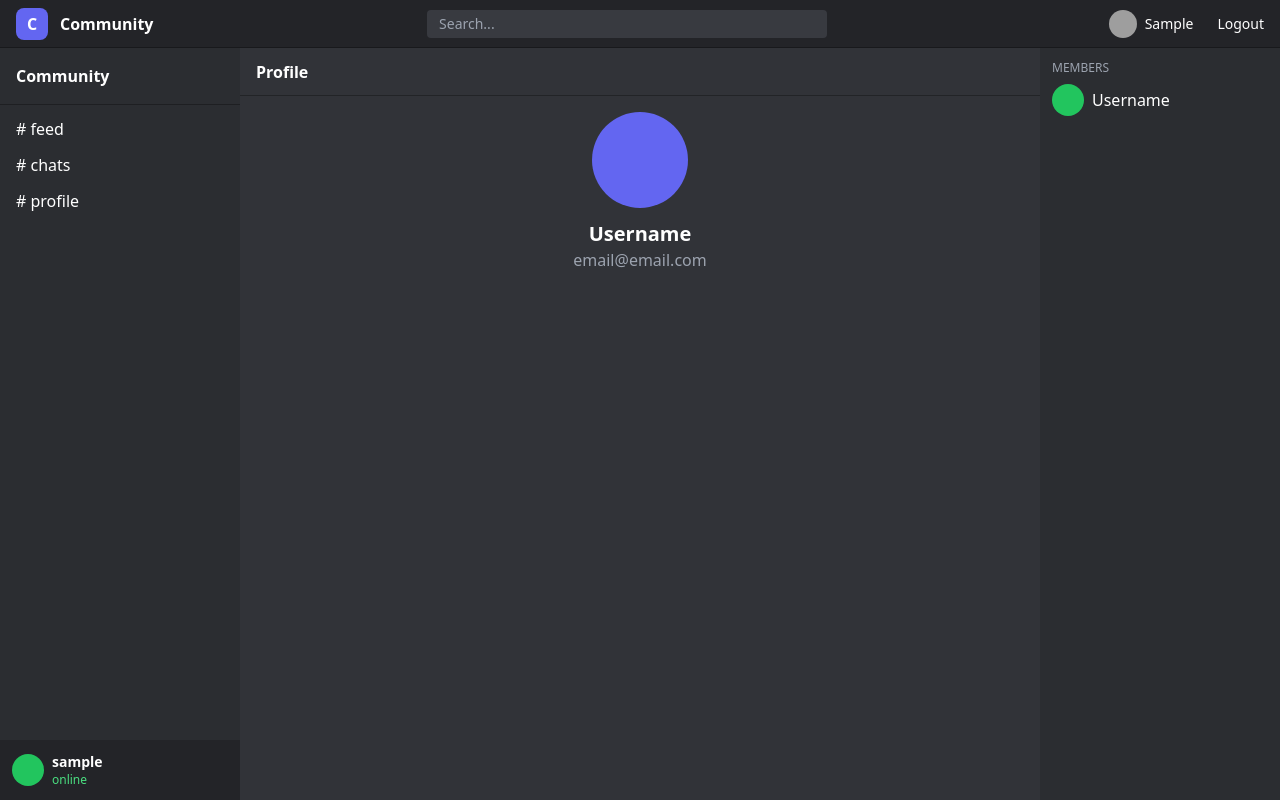
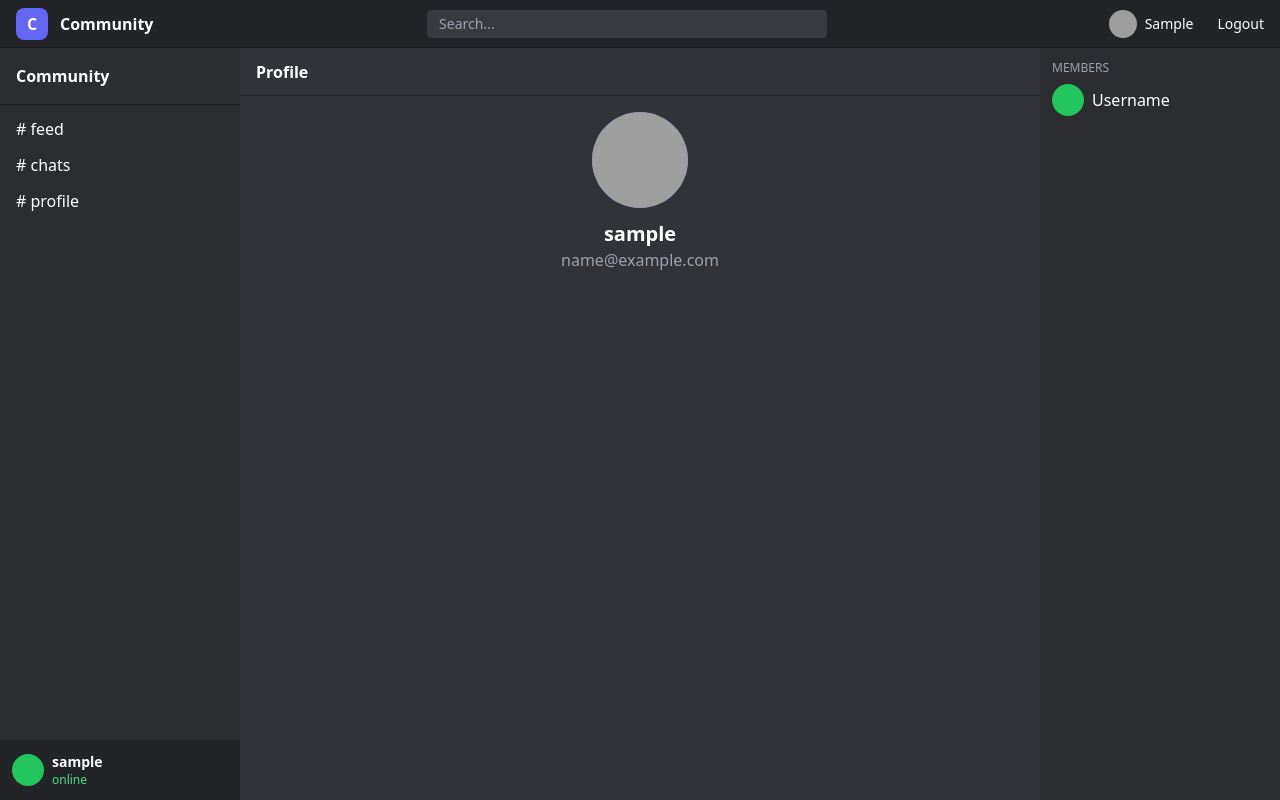
Before and after one commit to SinghAbh1shek/django_project, a Django app: page /users/profile/ in a window 1280 px wide. Run offline with Django 5.2, Linux system fonts and the light colour scheme; the visitor is signed in with stand-in values (Sample User, id 1); some libraries are stand-ins or nearby versions; grey boxes are pictures that could not be loaded.

Commit message:
added profile ui

```diff
--- a/03_community/templates/users/profile.html
+++ b/03_community/templates/users/profile.html
@@ -12,14 +12,27 @@ Profile
 
 <div class="flex flex-col items-center">
 
-<div class="w-24 h-24 bg-indigo-500 rounded-full mb-3"></div>
+<div class="w-24 h-24 bg-indigo-500 rounded-full overflow-hidden mb-3">
+
+    <img
+        src="{% if request.user.profile %}
+        {{ request.user.profile.url }}
+        {% else %}
+        https://static.vecteezy.com/system/resources/thumbnails/009/292/244/small/default-avatar-icon-of-social-media-user-vector.jpg
+        {% endif %}
+        "
+        alt="profile"
+        class="w-full h-full object-cover"
+    >
+
+</div>
 
 <div class="text-xl font-semibold">
-Username
+{{request.user.username}}
 </div>
 
 <div class="text-gray-400">
-email@email.com
+{{request.user.email}}
 </div>
 
 </div>
```
